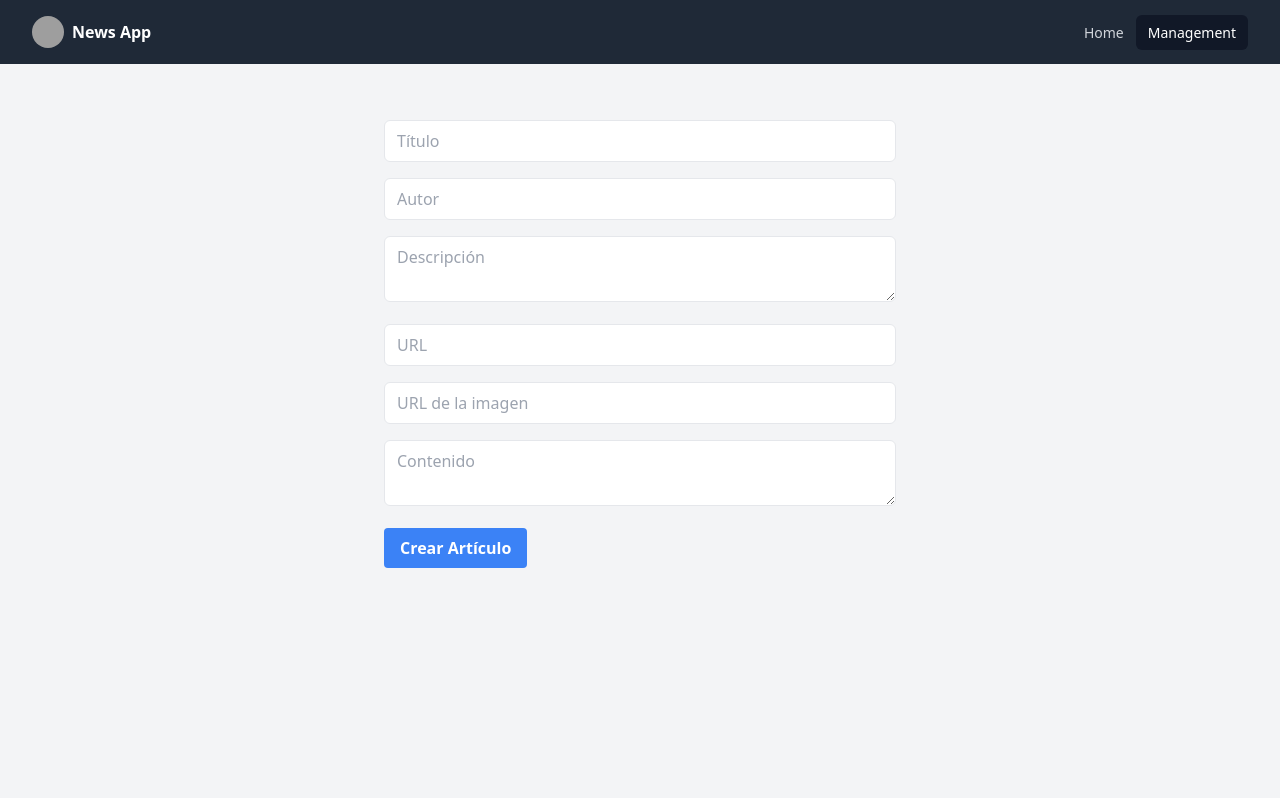
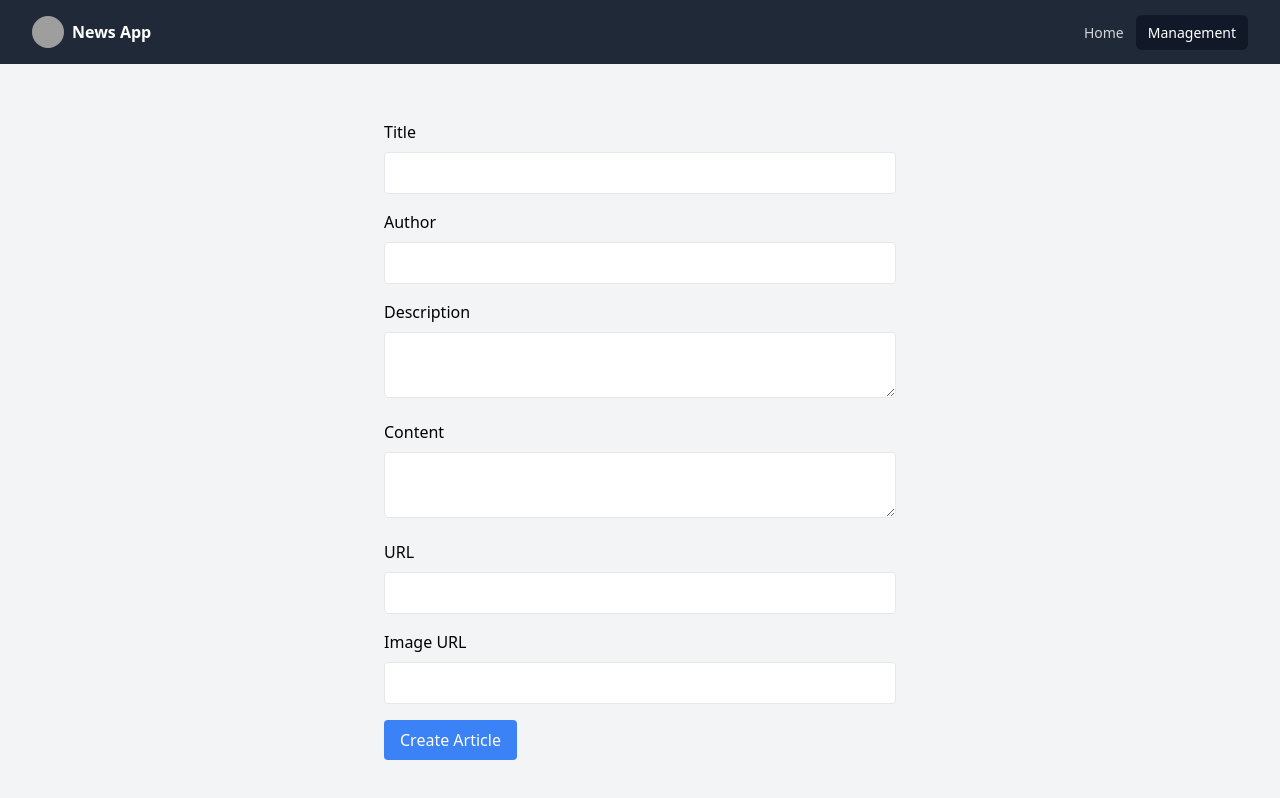
Before and after one commit to isaidj/react-and-node-interview, a React (Vite) app in the folder frontend/: page /management/create in a window 1280 px wide. Built offline with nearby package versions, Linux system fonts and the light colour scheme; no server answers; grey boxes are pictures that could not be loaded.

Commit message:
implement hook useArticleForm

```diff
--- a/frontend/src/components/ArticleForm.tsx
+++ b/frontend/src/components/ArticleForm.tsx
@@ -1,103 +1,104 @@
 // src/components/ArticleForm.tsx
-import React, { useState, useEffect } from "react";
-import { useParams, useNavigate } from "react-router-dom";
-import { createArticle, updateArticle, getArticleById } from "../services/api";
-import { Article } from "../types/Article";
+import React from "react";
+
+import useArticleForm from "../hooks/useArticleForm";
 
 const ArticleForm: React.FC = () => {
-  const [article, setArticle] = useState<Partial<Article>>({});
-  const { id } = useParams<{ id: string }>();
-  const navigate = useNavigate();
+  const { article, loading, error, handleChange, handleSubmit, isEditing } =
+    useArticleForm();
 
-  useEffect(() => {
-    if (id) {
-      getArticleById(id).then(setArticle);
-    }
-  }, [id]);
-
-  const handleSubmit = async (e: React.FormEvent) => {
-    e.preventDefault();
-    if (id) {
-      await updateArticle(id, article);
-    } else {
-      await createArticle(article);
-    }
-    navigate("/");
-  };
-
-  const handleChange = (
-    e: React.ChangeEvent<HTMLInputElement | HTMLTextAreaElement>
-  ) => {
-    setArticle({ ...article, [e.target.name]: e.target.value });
-  };
+  if (loading) return <div className="text-center py-4">Loading...</div>;
 
   return (
     <form onSubmit={handleSubmit} className="max-w-lg mx-auto mt-8">
+      {error && <div className="text-red-500 mb-4">{error}</div>}
       <div className="mb-4">
+        <label htmlFor="title" className="block mb-2">
+          Title
+        </label>
         <input
+          type="text"
+          id="title"
           name="title"
           value={article.title || ""}
           onChange={handleChange}
-          placeholder="Título"
           required
-          className="w-full px-3 py-2 border rounded-md"
+          className="w-full px-3 py-2 border rounded"
         />
       </div>
       <div className="mb-4">
+        <label htmlFor="author" className="block mb-2">
+          Author
+        </label>
         <input
+          type="text"
+          id="author"
           name="author"
           value={article.author || ""}
           onChange={handleChange}
-          placeholder="Autor"
           required
-          className="w-full px-3 py-2 border rounded-md"
+          className="w-full px-3 py-2 border rounded"
         />
       </div>
       <div className="mb-4">
+        <label htmlFor="description" className="block mb-2">
+          Description
+        </label>
         <textarea
+          id="description"
           name="description"
           value={article.description || ""}
           onChange={handleChange}
-          placeholder="Descripción"
           required
-          className="w-full px-3 py-2 border rounded-md"
+          className="w-full px-3 py-2 border rounded"
         />
       </div>
       <div className="mb-4">
+        <label htmlFor="content" className="block mb-2">
+          Content
+        </label>
+        <textarea
+          id="content"
+          name="content"
+          value={article.content || ""}
+          onChange={handleChange}
+          className="w-full px-3 py-2 border rounded"
+        />
+      </div>
+      <div className="mb-4">
+        <label htmlFor="url" className="block mb-2">
+          URL
+        </label>
         <input
+          type="url"
+          id="url"
           name="url"
           value={article.url || ""}
           onChange={handleChange}
-          placeholder="URL"
           required
-          className="w-full px-3 py-2 border rounded-md"
+          className="w-full px-3 py-2 border rounded"
         />
       </div>
       <div className="mb-4">
+        <label htmlFor="urlToImage" className="block mb-2">
+          Image URL
+        </label>
         <input
+          type="url"
+          id="urlToImage"
           name="urlToImage"
           value={article.urlToImage || ""}
           onChange={handleChange}
-          placeholder="URL de la imagen"
           required
-          className="w-full px-3 py-2 border rounded-md"
-        />
-      </div>
-      <div className="mb-4">
-        <textarea
-          name="content"
-          value={article.content || ""}
-          onChange={handleChange}
-          placeholder="Contenido"
-          required
-          className="w-full px-3 py-2 border rounded-md"
+          className="w-full px-3 py-2 border rounded"
         />
       </div>
       <button
         type="submit"
-        className="bg-blue-500 hover:bg-blue-700 text-white font-bold py-2 px-4 rounded"
+        className="bg-blue-500 text-white px-4 py-2 rounded hover:bg-blue-600"
+        disabled={loading}
       >
-        {id ? "Actualizar" : "Crear"} Artículo
+        {isEditing ? "Update" : "Create"} Article
       </button>
     </form>
   );
--- /dev/null
+++ b/frontend/src/hooks/useArticleForm.tsx
@@ -0,0 +1,71 @@
+// src/hooks/useArticleForm.ts
+import { useState, useEffect } from "react";
+import { useParams, useNavigate } from "react-router-dom";
+import { createArticle, updateArticle, getArticleById } from "../services/api";
+import { Article } from "../types/Article";
+
+const useArticleForm = () => {
+  const [article, setArticle] = useState<Partial<Article>>({});
+  const [loading, setLoading] = useState(false);
+  const [error, setError] = useState<string | null>(null);
+  const { id } = useParams<{ id: string }>();
+  const navigate = useNavigate();
+
+  useEffect(() => {
+    if (id) {
+      setLoading(true);
+      getArticleById(id)
+        .then((data) => {
+          setArticle(data);
+          setLoading(false);
+        })
+        .catch((err) => {
+          setError(
+            err instanceof Error
+              ? err.message
+              : "An error occurred while fetching the article"
+          );
+          setLoading(false);
+        });
+    }
+  }, [id]);
+
+  const handleChange = (
+    e: React.ChangeEvent<HTMLInputElement | HTMLTextAreaElement>
+  ) => {
+    const { name, value } = e.target;
+    setArticle((prev) => ({ ...prev, [name]: value }));
+  };
+
+  const handleSubmit = async (e: React.FormEvent) => {
+    e.preventDefault();
+    setLoading(true);
+    setError(null);
+    try {
+      if (id) {
+        await updateArticle(id, article);
+      } else {
+        await createArticle(article);
+      }
+      navigate("/management");
+    } catch (err) {
+      setError(
+        err instanceof Error
+          ? err.message
+          : "An error occurred while saving the article"
+      );
+    }
+    setLoading(false);
+  };
+
+  return {
+    article,
+    loading,
+    error,
+    handleChange,
+    handleSubmit,
+    isEditing: !!id,
+  };
+};
+
+export default useArticleForm;
```
